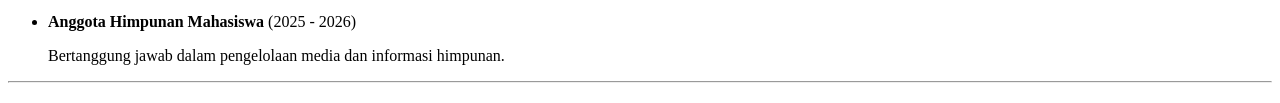
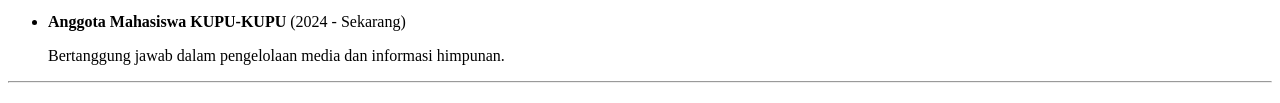
Before and after one commit to mhmmdtaufiq27tinct-hub/praktikum-web-2026, a plain HTML site: page resume.html in a window 1280 px wide. Shown: the part 643-746 px from the top of the page. Drawn offline with Linux system fonts and the light colour scheme.

Commit message:
update lagiii

```diff
--- a/resume.html
+++ b/resume.html
@@ -62,7 +62,7 @@
                         <p>Membantu mahasiswa dalam memahami pemrograman web dasar hingga lanjut.</p>
                     </li>
                     <li>
-                        <strong>Anggota Himpunan Mahasiswa</strong> (2025 - 2026)
+                        <strong>Anggota Mahasiswa KUPU-KUPU</strong> (2024 - Sekarang)
                         <p>Bertanggung jawab dalam pengelolaan media dan informasi himpunan.</p>
                     </li>
                 </ul>
```
